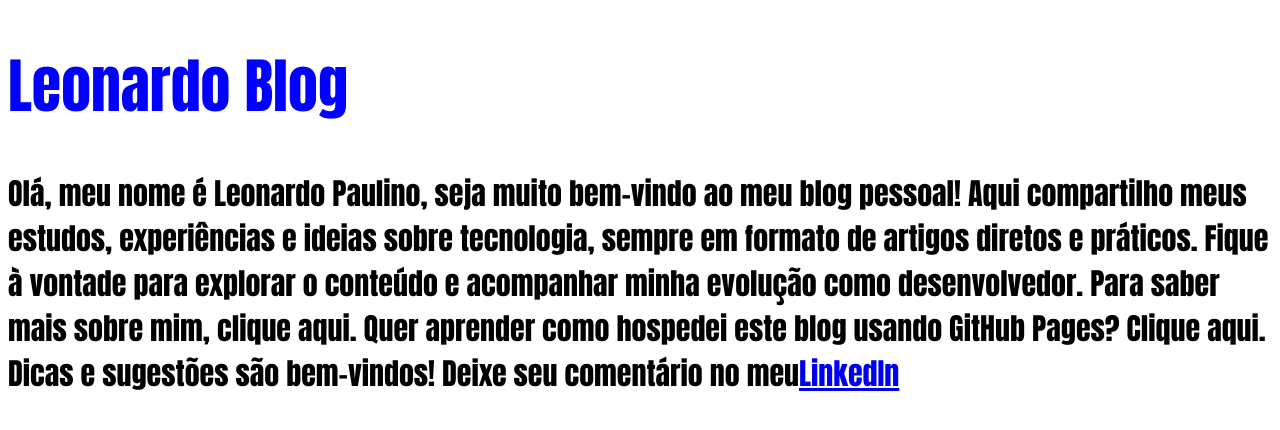
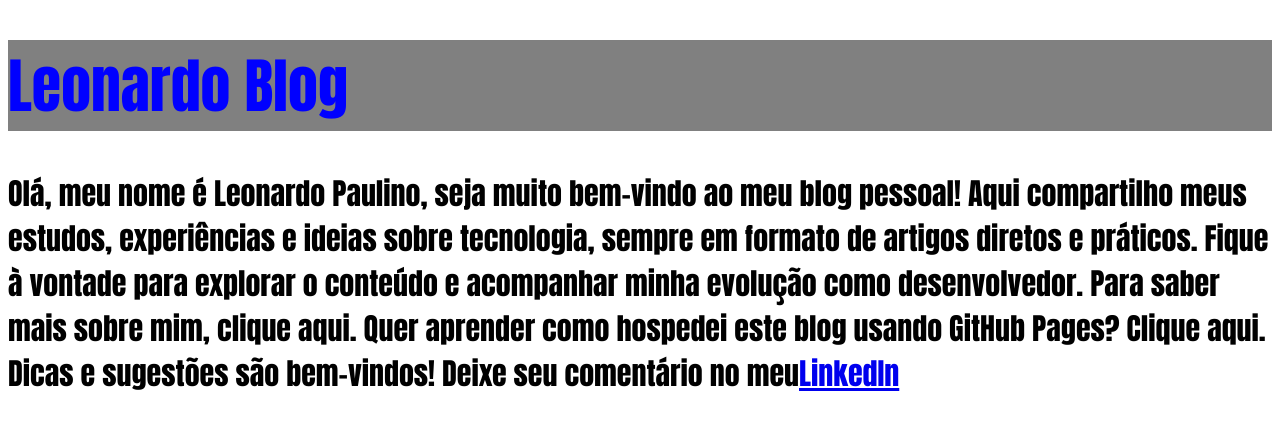
Before and after one commit to rookie-leo/chronos-pomodor, a React (Vite) app: page / in a window 1280 px wide. Shown: the top 430 px of the page. Built offline with nearby package versions, Linux system fonts and the light colour scheme.

Commit message:
Usando arquivos CSS modules

```diff
--- a/src/App.tsx
+++ b/src/App.tsx
@@ -1,12 +1,13 @@
 import './styles/theme.css';
 import './styles/global.css';
+import { Heading } from './components/Heading';
 
 export function App() {
     console.log('Teste: testando...')
 
     return (
         <>
-            <h1>Leonardo Blog</h1>
+            <Heading />
             <p>
                 Olá, meu nome é Leonardo Paulino, seja muito bem-vindo
                 ao
--- /dev/null
+++ b/src/components/Heading.module.css
@@ -0,0 +1,3 @@
+.heading {
+    background: grey;
+}
--- /dev/null
+++ b/src/components/Heading.tsx
@@ -0,0 +1,5 @@
+import raposa from './Heading.module.css'
+
+export function Heading() {
+    return <h1 className={raposa.heading}>Leonardo Blog</h1>
+}
```
